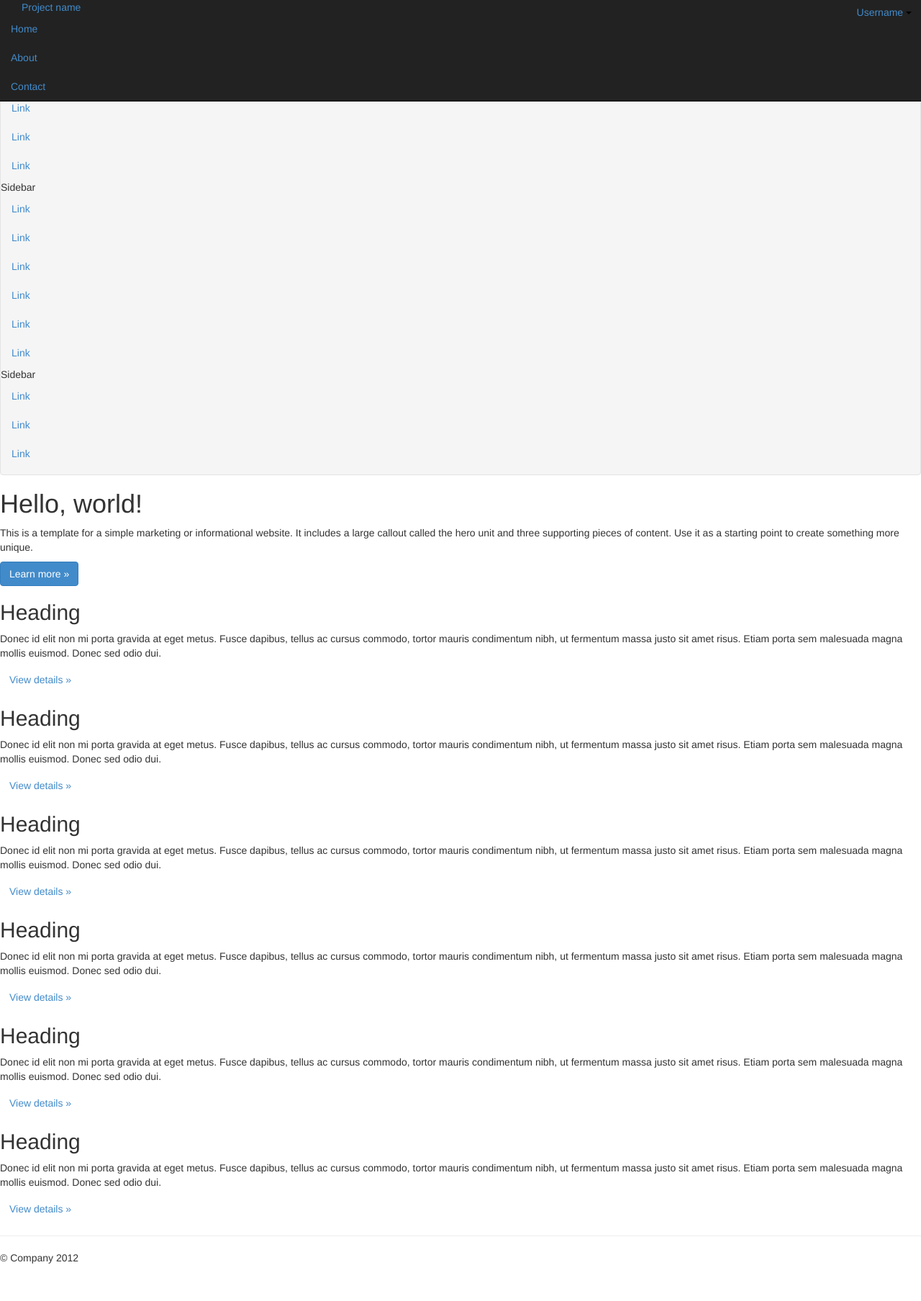
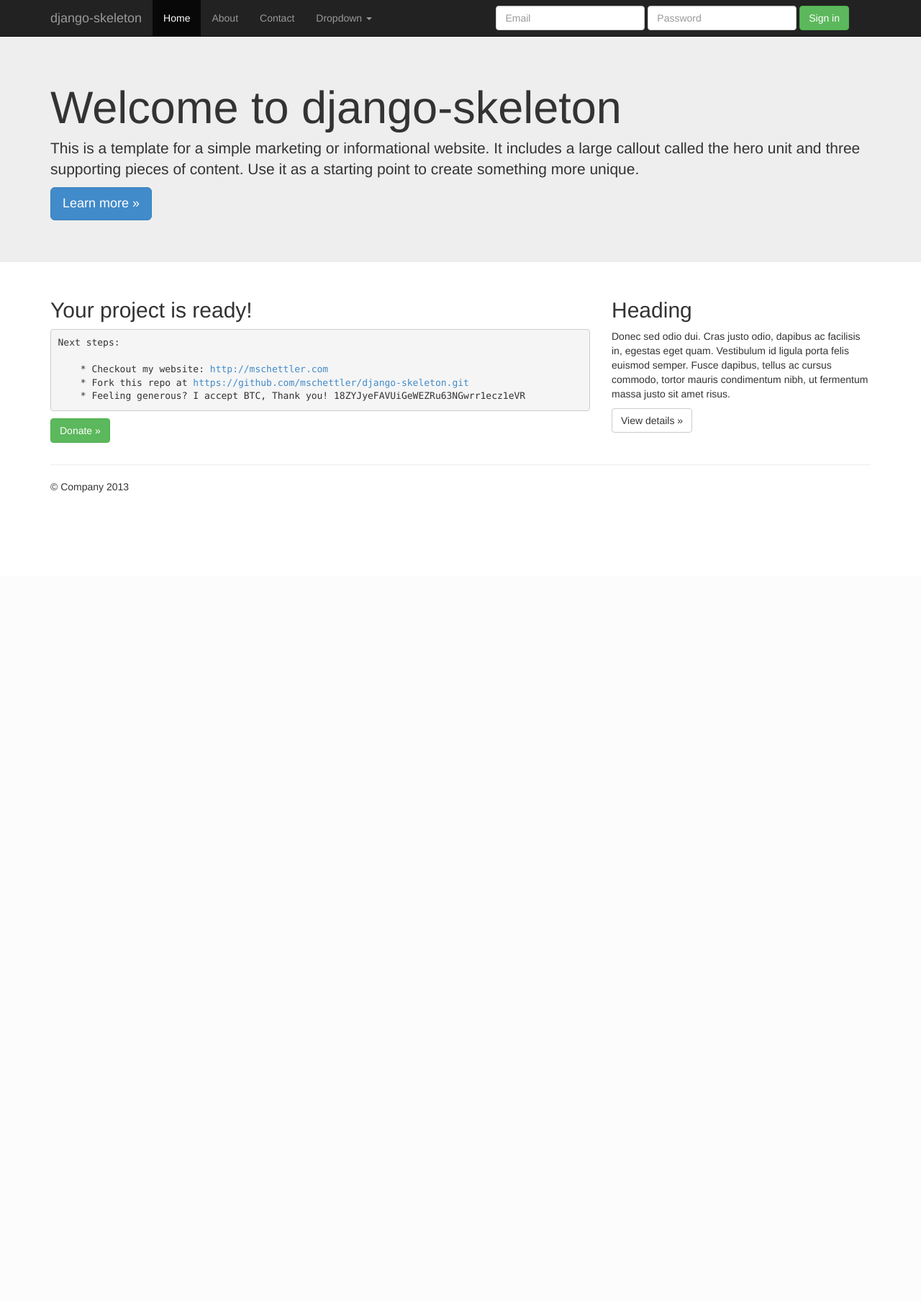
Before and after one commit to polinom/django-skeleton, a Django app: page /myfirstapp/home in a window 1280 px wide. Shown: the whole page at 72% size. After the commit the page ends 684 px from the top, so only its background shows below. Run offline with Django 3.2, Linux system fonts and the light colour scheme; parts of the project's set-up code (start-up, migrations or seed data) failed here and were passed over; some libraries are stand-ins or nearby versions.

Commit message:
updates for bootstrap 3.0.0

```diff
--- a/myproject/myfirstapp/templates/home.html
+++ b/myproject/myfirstapp/templates/home.html
@@ -1,153 +1,115 @@
+
 <!DOCTYPE html>
 <html lang="en">
   <head>
     <meta charset="utf-8">
-    <title>{{ TITLE }}</title>
     <meta name="viewport" content="width=device-width, initial-scale=1.0">
     <meta name="description" content="">
     <meta name="author" content="">
+    <!-- <link rel="shortcut icon" href="/static/img/favicon.png"> -->
 
-    <!-- Le styles -->
+    <title>django-skeleton Template for Bootstrap</title>
+
+    <!-- Bootstrap core CSS -->
     <link href="/static/css/bootstrap.css" rel="stylesheet">
+
     <style type="text/css">
+      /* Move down content because we have a fixed navbar that is 50px tall */
       body {
-        padding-top: 60px;
-        padding-bottom: 40px;
-      }
-      .sidebar-nav {
-        padding: 9px 0;
+        padding-top: 50px;
+        padding-bottom: 20px;
       }
     </style>
-    <link href="/static/css/bootstrap-responsive.css" rel="stylesheet">
-
-    <!-- Le HTML5 shim, for IE6-8 support of HTML5 elements -->
+    <!-- HTML5 shim and Respond.js IE8 support of HTML5 elements and media queries -->
     <!--[if lt IE 9]>
-      <script src="http://html5shim.googlecode.com/svn/trunk/html5.js"></script>
+      <script src="/static/js/html5shiv.js"></script>
+      <script src="/static/js/respond.min.js"></script>
     <![endif]-->
-
-    <!-- Le fav and touch icons -->
-    <!---
-    <link rel="shortcut icon" href="/static/ico/favicon.ico">
-    <link rel="apple-touch-icon-precomposed" sizes="144x144" href="/static/ico/apple-touch-icon-144-precomposed.png">
-    <link rel="apple-touch-icon-precomposed" sizes="114x114" href="/static/ico/apple-touch-icon-114-precomposed.png">
-    <link rel="apple-touch-icon-precomposed" sizes="72x72" href="/static/ico/apple-touch-icon-72-precomposed.png">
-    <link rel="apple-touch-icon-precomposed" href="/static/ico/apple-touch-icon-57-precomposed.png"> -->
-    <script type="text/javascript" src="http://ajax.googleapis.com/ajax/libs/jquery/1.7.2/jquery.min.js"></script>
-
   </head>
 
   <body>
 
     <div class="navbar navbar-inverse navbar-fixed-top">
-      <div class="navbar-inner">
-        <div class="container-fluid">
-          <a data-target=".nav-collapse" data-toggle="collapse" class="btn btn-navbar">
+      <div class="container">
+        <div class="navbar-header">
+          <button type="button" class="navbar-toggle" data-toggle="collapse" data-target=".navbar-collapse">
             <span class="icon-bar"></span>
             <span class="icon-bar"></span>
             <span class="icon-bar"></span>
-          </a>
-          <a href="#" class="brand">Project name</a>
-          <div class="btn-group pull-right">
-            <a href="#" data-toggle="dropdown" class="btn dropdown-toggle">
-              <i class="icon-user"></i> Username
-              <span class="caret"></span>
-            </a>
-            <ul class="dropdown-menu">
-              <li><a href="#">Profile</a></li>
-              <li class="divider"></li>
-              <li><a href="#">Sign Out</a></li>
-            </ul>
+          </button>
+          <a class="navbar-brand" href="#">django-skeleton</a>
         </div>
-          <div class="nav-collapse">
-            <ul class="nav">
+        <div class="navbar-collapse collapse">
+          <ul class="nav navbar-nav">
             <li class="active"><a href="#">Home</a></li>
             <li><a href="#about">About</a></li>
             <li><a href="#contact">Contact</a></li>
+            <li class="dropdown">
+              <a href="#" class="dropdown-toggle" data-toggle="dropdown">Dropdown <b class="caret"></b></a>
+              <ul class="dropdown-menu">
+                <li><a href="#">Action</a></li>
+                <li><a href="#">Another action</a></li>
+                <li><a href="#">Something else here</a></li>
+                <li class="divider"></li>
+                <li class="dropdown-header">Nav header</li>
+                <li><a href="#">Separated link</a></li>
+                <li><a href="#">One more separated link</a></li>
               </ul>
-          </div><!--/.nav-collapse -->
+            </li>
+          </ul>
+          <form class="navbar-form navbar-right">
+            <div class="form-group">
+              <input type="text" placeholder="Email" class="form-control">
             </div>
+            <div class="form-group">
+              <input type="password" placeholder="Password" class="form-control">
+            </div>
+            <button type="submit" class="btn btn-success">Sign in</button>
+          </form>
+        </div><!--/.navbar-collapse -->
       </div>
     </div>
 
-    <div class="container-fluid">
-      <div class="row-fluid">
-        <div class="span3">
-          <div class="well sidebar-nav">
-            <ul class="nav nav-list">
-              <li class="nav-header">Sidebar</li>
-              <li class="active"><a href="#">Link</a></li>
-              <li><a href="#">Link</a></li>
-              <li><a href="#">Link</a></li>
-              <li><a href="#">Link</a></li>
-              <li class="nav-header">Sidebar</li>
-              <li><a href="#">Link</a></li>
-              <li><a href="#">Link</a></li>
-              <li><a href="#">Link</a></li>
-              <li><a href="#">Link</a></li>
-              <li><a href="#">Link</a></li>
-              <li><a href="#">Link</a></li>
-              <li class="nav-header">Sidebar</li>
-              <li><a href="#">Link</a></li>
-              <li><a href="#">Link</a></li>
-              <li><a href="#">Link</a></li>
-            </ul>
-          </div><!--/.well -->
-        </div><!--/span-->
-        <div class="span9">
-          <div class="hero-unit">
-            <h1>Hello, world!</h1>
+    <!-- Main jumbotron for a primary marketing message or call to action -->
+    <div class="jumbotron">
+      <div class="container">
+        <h1>Welcome to django-skeleton</h1>
         <p>This is a template for a simple marketing or informational website. It includes a large callout called the hero unit and three supporting pieces of content. Use it as a starting point to create something more unique.</p>
-            <p><a class="btn btn-primary btn-large">Learn more »</a></p>
+        <p><a class="btn btn-primary btn-lg" href="http://getbootstrap.com/">Learn more &raquo;</a></p>
       </div>
-          <div class="row-fluid">
-            <div class="span4">
+    </div>
+
+    <div class="container">
+      <!-- Example row of columns -->
+      <div class="row">
+        <div class="col-lg-8">
+          <h2>Your project is ready!</h2>
+          <pre>Next steps:
+
+    * Checkout my website: <a href="http://mschettler.com">http://mschettler.com</a>
+    * Fork this repo at <a href="https://github.com/mschettler/django-skeleton.git">https://github.com/mschettler/django-skeleton.git</a>
+    * Feeling generous? I accept BTC, Thank you! 18ZYJyeFAVUiGeWEZRu63NGwrr1ecz1eVR</pre>
+        <p><a class="btn btn-success" href="https://coinbase.com/checkouts/e8d7d7b27e3c36674fdd4f8a53f9a358">Donate &raquo;</a></p>
+        </div>
+        <div class="col-lg-4">
           <h2>Heading</h2>
-              <p>Donec id elit non mi porta gravida at eget metus. Fusce dapibus, tellus ac cursus commodo, tortor mauris condimentum nibh, ut fermentum massa justo sit amet risus. Etiam porta sem malesuada magna mollis euismod. Donec sed odio dui. </p>
-              <p><a href="#" class="btn">View details »</a></p>
-            </div><!--/span-->
-            <div class="span4">
-              <h2>Heading</h2>
-              <p>Donec id elit non mi porta gravida at eget metus. Fusce dapibus, tellus ac cursus commodo, tortor mauris condimentum nibh, ut fermentum massa justo sit amet risus. Etiam porta sem malesuada magna mollis euismod. Donec sed odio dui. </p>
-              <p><a href="#" class="btn">View details »</a></p>
-            </div><!--/span-->
-            <div class="span4">
-              <h2>Heading</h2>
-              <p>Donec id elit non mi porta gravida at eget metus. Fusce dapibus, tellus ac cursus commodo, tortor mauris condimentum nibh, ut fermentum massa justo sit amet risus. Etiam porta sem malesuada magna mollis euismod. Donec sed odio dui. </p>
-              <p><a href="#" class="btn">View details »</a></p>
-            </div><!--/span-->
-          </div><!--/row-->
-          <div class="row-fluid">
-            <div class="span4">
-              <h2>Heading</h2>
-              <p>Donec id elit non mi porta gravida at eget metus. Fusce dapibus, tellus ac cursus commodo, tortor mauris condimentum nibh, ut fermentum massa justo sit amet risus. Etiam porta sem malesuada magna mollis euismod. Donec sed odio dui. </p>
-              <p><a href="#" class="btn">View details »</a></p>
-            </div><!--/span-->
-            <div class="span4">
-              <h2>Heading</h2>
-              <p>Donec id elit non mi porta gravida at eget metus. Fusce dapibus, tellus ac cursus commodo, tortor mauris condimentum nibh, ut fermentum massa justo sit amet risus. Etiam porta sem malesuada magna mollis euismod. Donec sed odio dui. </p>
-              <p><a href="#" class="btn">View details »</a></p>
-            </div><!--/span-->
-            <div class="span4">
-              <h2>Heading</h2>
-              <p>Donec id elit non mi porta gravida at eget metus. Fusce dapibus, tellus ac cursus commodo, tortor mauris condimentum nibh, ut fermentum massa justo sit amet risus. Etiam porta sem malesuada magna mollis euismod. Donec sed odio dui. </p>
-              <p><a href="#" class="btn">View details »</a></p>
-            </div><!--/span-->
-          </div><!--/row-->
-        </div><!--/span-->
-      </div><!--/row-->
+          <p>Donec sed odio dui. Cras justo odio, dapibus ac facilisis in, egestas eget quam. Vestibulum id ligula porta felis euismod semper. Fusce dapibus, tellus ac cursus commodo, tortor mauris condimentum nibh, ut fermentum massa justo sit amet risus.</p>
+          <p><a class="btn btn-default" href="#">View details &raquo;</a></p>
+        </div>
+      </div>
 
       <hr>
 
       <footer>
-        <p>&copy; Company 2012</p>
+        <p>&copy; Company 2013</p>
       </footer>
+    </div> <!-- /container -->
 
-    </div>
 
-    <!-- Le javascript
+    <!-- Bootstrap core JavaScript
     ================================================== -->
     <!-- Placed at the end of the document so the pages load faster -->
-    <script type="text/javascript" src="/static/js/bootstrap.min.js"></script>
-
+    <script src="http://code.jquery.com/jquery-1.10.1.min.js"></script>
+    <script src="/static/js/bootstrap.min.js"></script>
   </body>
 </html>
```
Also changed, not shown: myproject/src/js/html5shiv.js (added, +8 -0 lines), myproject/src/img/glyphicons-halflings-white.png (deleted), myproject/src/img/glyphicons-halflings.png (deleted), myproject/src/js/respond.min.js (added). Lines whose indentation alone changed are shown as unchanged.
